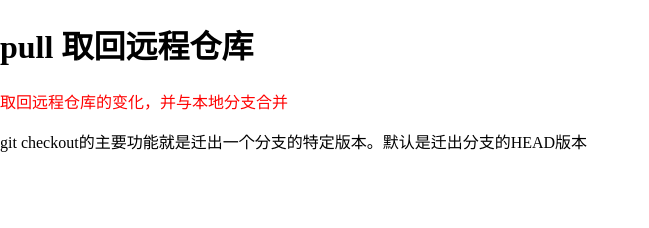
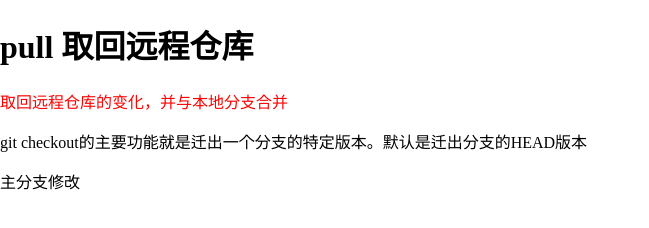
Before and after one commit to techpen/test, a plain HTML site: page about2.html in a window 1280 px wide. Shown: the whole page, without its empty margins (0-649 px from the left). Drawn offline with Linux system fonts and the light colour scheme.

Commit message:
修改主分支

```diff
--- a/about2.html
+++ b/about2.html
@@ -17,5 +17,6 @@
     <h1>pull 取回远程仓库</h1>
     <div class="color-red">取回远程仓库的变化，并与本地分支合并</div>
     <p>git checkout的主要功能就是迁出一个分支的特定版本。默认是迁出分支的HEAD版本</p>
+    <p>主分支修改</p>
 </body>
 </html>
```
